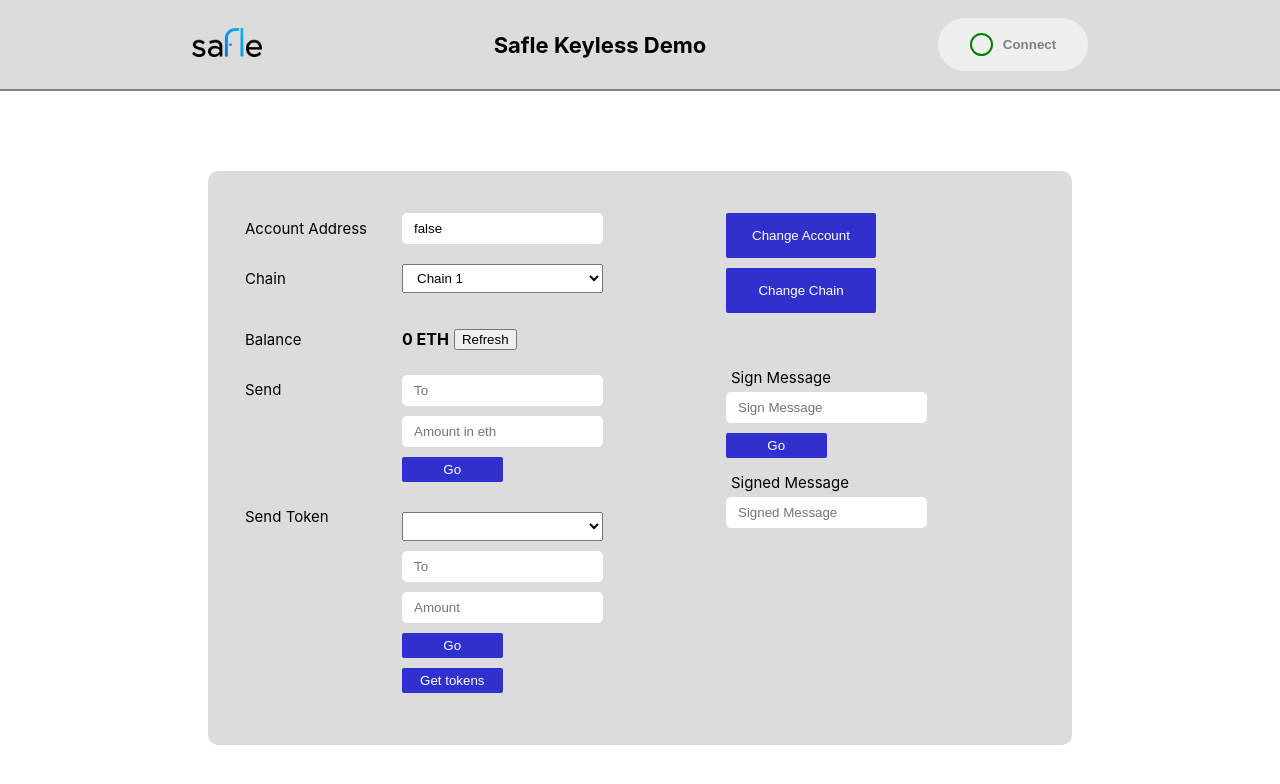
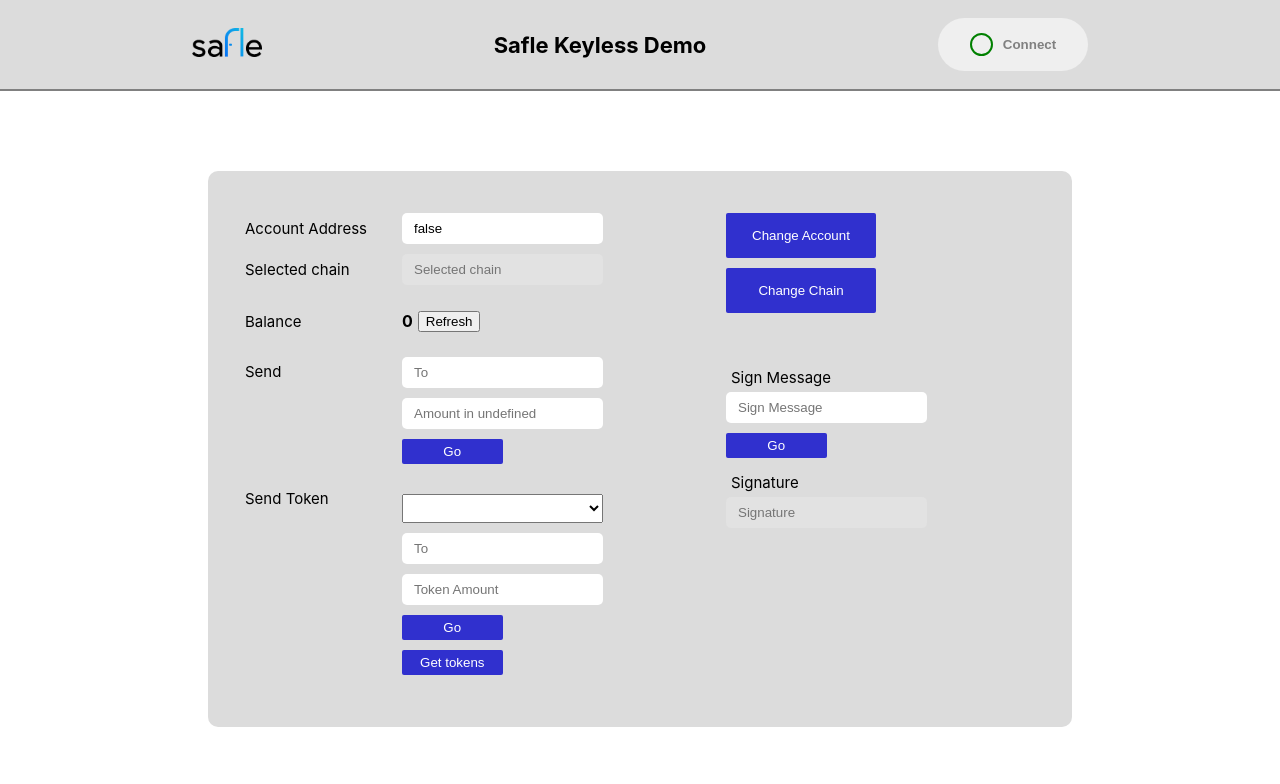
Before and after one commit to getsafle/keyless-demo, a React (Create React App) app: page / in a window 1280 px wide. Shown: the top 784 px of the page. Built offline with nearby package versions, Linux system fonts and the light colour scheme.

Commit message:
Update token transfer, chain selection and correct balance.

```diff
--- a/src/App.js
+++ b/src/App.js
@@ -3,180 +3,6 @@
 import Web3 from 'web3';
 import abi from './erc20-abi.json';
 import { KeylessWeb3, getNetworks } from '@getsafle/safle-keyless-js'
-
-// function AppOld() {
-//     //   const [fromAddr, setfromAddr] = useState(false);
-//     //   const [succMsg, setSuccMsg] = useState('');
-//     //   let logged = false;
-
-//     //   let [w3, setW3] = useState(null);
-//     //   let [keyless, setKeyless] = useState(false);
-
-//     //   const init = async () => {
-
-//     //     logged = true;
-//     //     let networks = await getNetworks();
-
-//     //     console.log('networkssssssssss : ', networks);
-
-//     //     const rpcUrls = {
-//     //       1: 'https://mainnet.infura.io/v3/8faaf4fcbdcc4dd0bee8c87eb4b0315b',
-//     //       3: 'https://ropsten.infura.io/v3/8faaf4fcbdcc4dd0bee8c87eb4b0315b',
-//     //       137: 'https://polygon-mainnet.infura.io/v3/8faaf4fcbdcc4dd0bee8c87eb4b0315b',
-//     //       80001: 'https://polygon-mumbai.infura.io/v3/8faaf4fcbdcc4dd0bee8c87eb4b0315b'
-//     //     }
-
-//     //     for (var i in networks) {
-//     //       networks[i]['rpcURL'] = rpcUrls[networks[i].chainId];
-//     //     }
-
-//     //     console.log(networks);
-
-//     //     let keyless2 = new KeylessWeb3({ blockchain: networks });
-
-//     //     let w32 = new Web3(keyless2.provider);
-
-//     //     console.log({ w32 })
-
-//     //     setW3(w32)
-
-//     //     // w32.currentProvider.on('login successful', setAddress);
-//     //     w32.currentProvider.on('login successful', callFn => setAddress(w32));
-//     //     w32.currentProvider.on('transactionSuccess', successTrans);
-
-//     //     console.log({ w32 })
-//     //     keyless2.login();
-//     //     console.log({ keyless2 })
-//     //     setKeyless(keyless2)
-//     //   }
-
-//     //   const setAddress = (_w3) => {
-//     //     // const setAddress = () => {
-//     //     console.log('login ', w3);
-//     //     setTimeout(() => {
-//     //       _w3.eth.personal.getAccounts().then((addreses) => {
-//     //         console.log("personal : ", addreses);
-//     //         if (Array.isArray(addreses) && addreses.length > 0) {
-//     //           const from = addreses.shift();
-//     //           console.log(from);
-//     //           setfromAddr(from);
-//     //         }
-//     //       });
-
-//     //       _w3.eth.personal.getAccounts().then((accounts) => {
-//     //         console.log('getAcc : ', accounts);
-//     //       });
-//     //     }, 200);
-//     //   }
-
-//     //   const successTrans = (resp) => {
-//     //     console.log(resp.receipt);
-//     //     // setfromAddr(false);
-//     //     setSuccMsg('Transaction succeded.');
-//     //   }
-
-//     //   const sendTransaction = async () => {
-
-//     //     const toAddress = '0x2723a2756ecb99b3b50f239782876fb595728ac0'.toLowerCase();
-//     //     const contractAddress = '0x101848d5c5bbca18e6b4431eedf6b95e9adf82fa'.toLowerCase();
-
-//     //     const nonce = await w3.eth.getTransactionCount(fromAddr, 'latest'); // nonce starts counting from 0
-
-//     //     const instance = new w3.eth.Contract(abi, contractAddress );
-
-//     //     const sendValue = w3.utils.toBN( 0.01 * Math.pow( 10, 18 ) );
-
-//     //     let data,gas,balance;
-
-//     //     data = await instance.methods.transfer( toAddress, sendValue ).encodeABI();
-
-//     //     try {
-//     //       balance = await instance.methods.balanceOf( fromAddr ).call();
-//     //       console.log('weenus balance : ', balance);
-//     //       gas = await instance.methods.transfer( toAddress, sendValue ).estimateGas({ from: fromAddr });
-//     //     } catch( e ){
-//     //       console.log('err', e );
-//     //     }
-
-//     //     console.log('dataaaaa : ', data);
-//     //     console.log('gassssss : ', gas );
-//     //     console.log('balanceeeeeee : ', balance );
-
-//     //     // data = 0xa9059cbb0000000000000000000000002723a2756ecb99b3b50f239782876fb595728ac00000000000000000000000000000000000000000000000000de0b6b3a7640000
-//     //     const transaction = {
-//     //       'from': fromAddr,
-//     //       'to': toAddress, //to address
-//     //       'value': 10000,
-//     //       'gas': gas,
-//     //       'data': data,
-//     //       'nonce': nonce,
-//     //       'type': '0x2',
-//     //       // 'chainId': 137,
-//     //     };
-
-//     //     console.log('raw txxxxx : ', transaction);
-
-//     //     const resp = await w3.eth.sendTransaction(transaction);
-
-//     //     const signedTx = await w3.eth.signTransaction(transaction);
-//     //     console.log('signedTx : ', signedTx);
-
-//     //     console.log(resp);
-//     //   }
-
-//     //   const signMessage = async () => {
-//     //     const message = 'Hello world';
-//     //     const resp = await w3.eth.sign(message, fromAddr);
-
-//     //     console.log(resp);
-//     //   }
-
-//     return (
-//         <div className="App">
-//             <header className="App-header">
-//                 <p>
-//                     Welcome to DAPP
-//                 </p>
-//                 {fromAddr && <button onClick={() => sendTransaction()} >Send transaction </button>}
-//                 {succMsg != '' && <h2> {succMsg}</h2>}
-
-//                 <button onClick={() => init()}>CLICK ME TO OPEN WIDGET</button>
-//                 <button onClick={() => keyless.openDashboard()}>Open dashboard</button>
-
-//                 <button id="balance-btn" className=" long active_when_logged" onClick={async () => {
-//                     const bal = await w3.eth.getBalance(fromAddr);
-
-//                     console.log(bal);
-//                 }}>Get balance</button>
-
-//                 <button id="nw-switch" className=" long active_when_logged" onClick={async () => {
-//                     keyless.selectChain();
-//                 }}>Network switch</button>
-
-//                 <button id="txn-success-btn" className=" long active_when_logged" onClick={async () => {
-//                     keyless.txnSuccess();
-//                 }}>Txn Success</button>
-
-//                 <button id="txn-failed-btn" className=" long active_when_logged" onClick={async () => {
-//                     keyless.txnFailed();
-//                 }}>Txn Failed</button>
-
-//                 <button id="pin-btn" className=" long active_when_logged" onClick={async () => {
-//                     keyless.enterPin();
-//                 }}>Pin</button>
-
-//                 <button id="qr-btn" className=" long active_when_logged" onClick={async () => {
-//                     keyless.scanQR();
-//                 }}>QR</button>
-
-//                 <button id="sign-btn" className=" long active_when_logged" onClick={async () => { await signMessage() }}>Sign Message</button>
-
-//                 <button id="disconnect_btn" onClick={async () => { keyless.disconnect(); }}>Disconnect</button>
-
-//             </header>
-//         </div>
-//     );
-// }
 
 function App() {
     const [connect, setConnect] = useState(false);
@@ -190,6 +16,7 @@
     let [keyless, setKeyless] = useState(false);
 
     let [userAvailableTokens, setUserAvailableTokens] = useState([])
+    let [selectedChain, setSelectedChain] = useState({ chainId: 0, chain: "" })
 
     const init = async () => {
 
@@ -241,10 +68,13 @@
                     setfromAddr(from);
                     setConnect(true)
                     const bal = await _w3.eth.getBalance(from);
-                    setUserBalance(bal)
+                    setUserBalance(_w3.utils.fromWei(bal, 'ether'))
                     let tokens = await _keyless.getCurrentNetworkTokens()
                     console.log({ tokens })
                     setUserAvailableTokens(tokens)
+
+                    let currentChain = await _keyless.getCurrentChain()
+                    setSelectedChain(currentChain)
                 }
             });
 
@@ -262,6 +92,8 @@
 
 
     const [messageToSign, setMessageToSign] = useState('')
+    const [messageSignature, setMessageSignature] = useState('')
+
     const signMessage = async () => {
         const message = messageToSign;
         console.log({ message, messageToSign })
@@ -269,6 +101,7 @@
 
         console.log(resp);
         setMessageToSign("")
+        setMessageSignature(resp.signature)
     }
     const onClickConnection = async () => {
         if (connect) {
@@ -326,9 +159,6 @@
         let tokenTo = JSON.parse(_tokenTo)
         console.log({ tokenSendTo, _tokenTo, tokenAmount, tokenTo })
 
-        const sendValue = w3.utils.toBN(tokenAmount * Math.pow(10, tokenTo.decimal));
-        console.log({ sendValue })
-
 
         const toAddress = tokenSendTo
         const contractAddress = tokenTo.tokenAddress.toLowerCase();
@@ -336,6 +166,9 @@
         const nonce = await w3.eth.getTransactionCount(fromAddr, 'latest'); // nonce starts counting from 0
 
         const instance = new w3.eth.Contract(abi, contractAddress);
+
+        const sendValue = w3.utils.toBN(tokenAmount * Math.pow(10, tokenTo.decimal));
+        console.log({ sendValue })
 
         // const sendValue = w3.utils.toBN(0.01 * Math.pow(10, 18));
 
@@ -358,12 +191,12 @@
         // data = 0xa9059cbb0000000000000000000000002723a2756ecb99b3b50f239782876fb595728ac00000000000000000000000000000000000000000000000000de0b6b3a7640000
         const transaction = {
             'from': fromAddr,
-            'to': toAddress, //to address
+            'to': contractAddress, //to address
             'value': 0,
             // 'gas': gas,
             'data': data,
-            'nonce': nonce,
-            'type': '0x2',
+            // 'nonce': nonce,
+            // 'type': '0x2',
             // 'chainId': 137,
         };
 
@@ -376,7 +209,6 @@
         console.log('signedTx : ', signedTx);
 
     }
-
 
     return (
         <div className="container">
@@ -415,18 +247,13 @@
                             />
                         </div>
                         <div className="inputgroup group_2">
-                            <label>Chain</label>
-                            <select>
-                                <option>Chain 1</option>
-                                <option>Chain 2</option>
-                                <option>Chain 3</option>
-                                <option>Chain 4</option>
-                            </select>
+                            <label>Selected chain</label>
+                            <input type="text" placeholder="Selected chain" value={selectedChain.chain?.network} disabled />
                         </div>
 
                         <div className="inputgroup group_3">
                             <label>Balance</label>
-                            <p>{userBalance} ETH</p>
+                            <p>{userBalance} {selectedChain.chain?.symbol}</p>
                             <button onClick={refreshBalance}>Refresh</button>
                         </div>
 
@@ -434,7 +261,7 @@
                             <label>Send</label>
                             <div>
                                 <input type="text" placeholder="To" onChange={(e) => setSendTo(e.target.value)} />
-                                <input type="number" placeholder="Amount in eth" onChange={(e) => setSendAmount(e.target.value)} />
+                                <input type="number" placeholder={`Amount in ${selectedChain.chain?.symbol}`} onChange={(e) => setSendAmount(e.target.value)} />
 
                                 <button onClick={sendAmountTransaction}>Go</button>
                             </div>
@@ -448,7 +275,7 @@
                                     )}
                                 </select>
                                 <input type="text" placeholder="To" onChange={(e) => setTokenSendTo(e.target.value)} />
-                                <input type="number" placeholder="Amount" onClick={(e) => setTokenAmount(e.target.value)} />
+                                <input type="number" placeholder="Token Amount" onClick={(e) => setTokenAmount(e.target.value)} />
 
                                 <button onClick={sendTokenAmountTransaction}>Go</button>
                                 <button onClick={async () => {
@@ -474,8 +301,8 @@
                             <button onClick={signMessage}>Go</button>
                         </div>
                         <div className="inputgroup group_7">
-                            <label>Signed Message</label>
-                            <input type="text" placeholder="Signed Message" />
+                            <label>Signature</label>
+                            <input type="text" placeholder="Signature" value={messageSignature} disabled />
                         </div>
                     </div>
                 </div>
```
